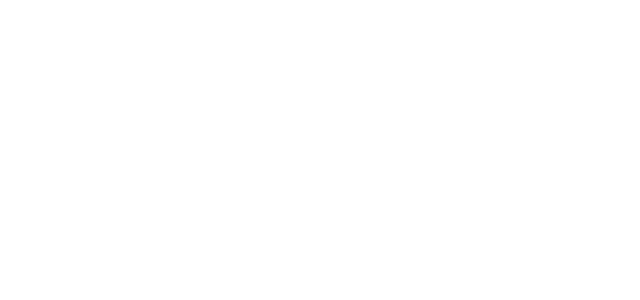
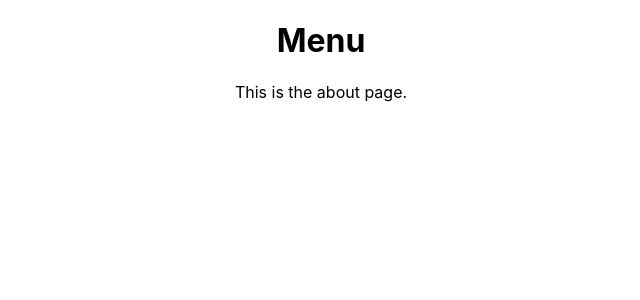
Before and after one commit to Decent-Cypher/restaurant_management_app, a React (Create React App) app in the folder frontend/: page /menu in a window 1280 px wide. Before the commit this address had no page. Shown: the top 300 px of the page, without its empty margins (319-959 px from the left). Built offline with nearby package versions, Linux system fonts and the light colour scheme; the HTML template or start-up script is replaced by a standard one.

Commit message:
Created Menu and Order routes

```diff
--- a/frontend/src/App.js
+++ b/frontend/src/App.js
@@ -2,14 +2,16 @@
 import './App.css';
 import {Routes, Route} from 'react-router-dom';
 import Home from './components/Home';
-import About from './components/About';
+import Menu from './components/Menu';
+import Order from './components/Order';
 
 function App() {
   return (
     <div className="App">
       <Routes>
         <Route path="/" element={<Home />} />
-        <Route path="/about" element={<About />} />
+        <Route path="/menu" element={<Menu />} />
+        <Route path="/order" element={<Order />} />
       </Routes>
     </div>
   );
--- a/frontend/src/components/About.js
+++ b/frontend/src/components/Menu.js
@@ -1,12 +1,12 @@
 import React from 'react';
 
-const About = () => {
+const Menu = () => {
   return (
     <div>
-      <h1>About</h1>
+      <h1>Menu</h1>
       <p>This is the about page.</p>
     </div>
   );
 };
 
-export default About;
+export default Menu;
--- /dev/null
+++ b/frontend/src/components/Order.js
@@ -0,0 +1,12 @@
+import React from 'react';
+
+const Order = () => {
+  return (
+    <div>
+      <h1>Order</h1>
+      <p>This is the order page.</p>
+    </div>
+  );
+};
+
+export default Order;
--- /dev/null
+++ b/package.json
@@ -0,0 +1,5 @@
+{
+  "dependencies": {
+    "react-router-dom": "^7.4.0"
+  }
+}
```
Also changed, not shown: 1 other file (tests, documents, lock files or other folders).
